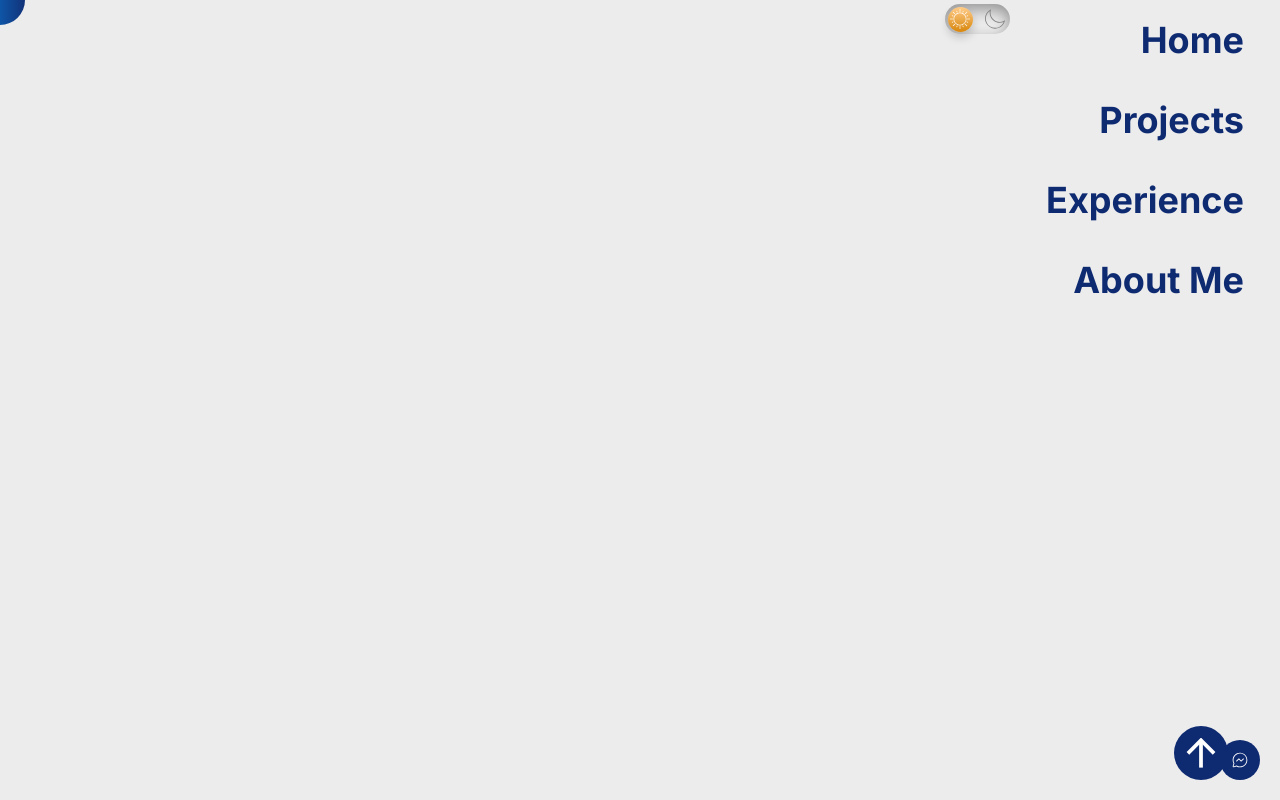
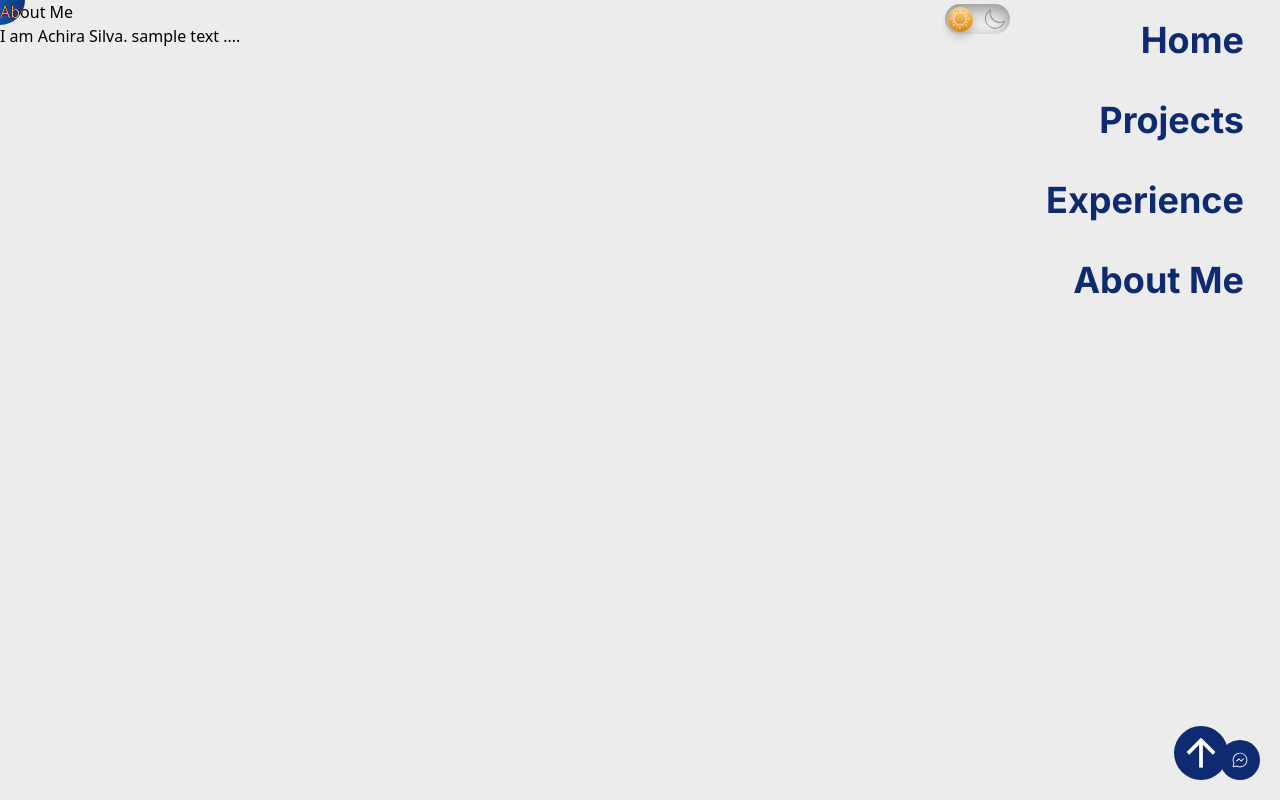
Before and after one commit to achira7/portfolio, a React (Vite) app: page /about in a window 1280 px wide. Built offline with nearby package versions, Linux system fonts and the light colour scheme; what react-chatbot-kit would draw is missing.

Commit message:
Created About Section template

```diff
--- a/src/App.jsx
+++ b/src/App.jsx
@@ -9,6 +9,7 @@ import Projects from "./pages/Projects";
 import ChatBot from "./components/ChatBot";
 import Test from "./pages/Test";
 import Experience from "./pages/Experience";
+import AboutMe from "./pages/AboutMe";
 
 function App() {
   const flairRef = useRef(null);
@@ -108,6 +109,7 @@ function App() {
         <Route className={`flex flex-wrap z-10 ${mode}`} path="/contact" element={<ChatBot />} />
         <Route className={`flex flex-wrap z-10 ${mode}`} path="/test" element={<Test />} />
         <Route className={`flex flex-wrap z-10 ${mode}`} path="/experience" element={<Experience />} />
+        <Route className={`flex flex-wrap z-10 ${mode}`} path="/about" element={<AboutMe />} />
       </Routes>
     </Router>
   );
--- a/src/components/NavBar.jsx
+++ b/src/components/NavBar.jsx
@@ -15,7 +15,7 @@ const NavBar = () => {
     { id: 1, title: "Home", url: "/" },
     { id: 2, title: "Projects", url: "/projects" },
     { id: 3, title: "Experience", url: "/experience" },
-    { id: 4, title: "About Me", url: "/music" },
+    { id: 4, title: "About Me", url: "/about" },
   ];
 
   return (
--- a/src/pages/AboutMe.jsx
+++ b/src/pages/AboutMe.jsx
@@ -2,7 +2,10 @@ import React from 'react'
 
 const AboutMe = () => {
   return (
-    <div>AboutMe</div>
+    <div>
+      <h1 className="flex">About Me</h1>
+      <p className="flex">I am Achira Silva. sample text ....</p>
+      </div>
   )
 }
 
--- a/src/pages/Experience.jsx
+++ b/src/pages/Experience.jsx
@@ -19,7 +19,7 @@ const Experience = () => {
             key={experience.id}
             className="vertical-timeline-element--work"
             contentStyle={{ background: experience.color, color: '#fff' }}
-            contentArrowStyle={{ borderRight: `7px solid ${experience.color}` }}
+            contentArrowStyle={{ borderRight: `10px solid ${experience.color}` }}
             date={experience.time}
             iconStyle={{ background: experience.color, color: '#fff' }}
             icon={<i className="fas fa-briefcase"></i>} // Example icon, replace or customize as needed
```
